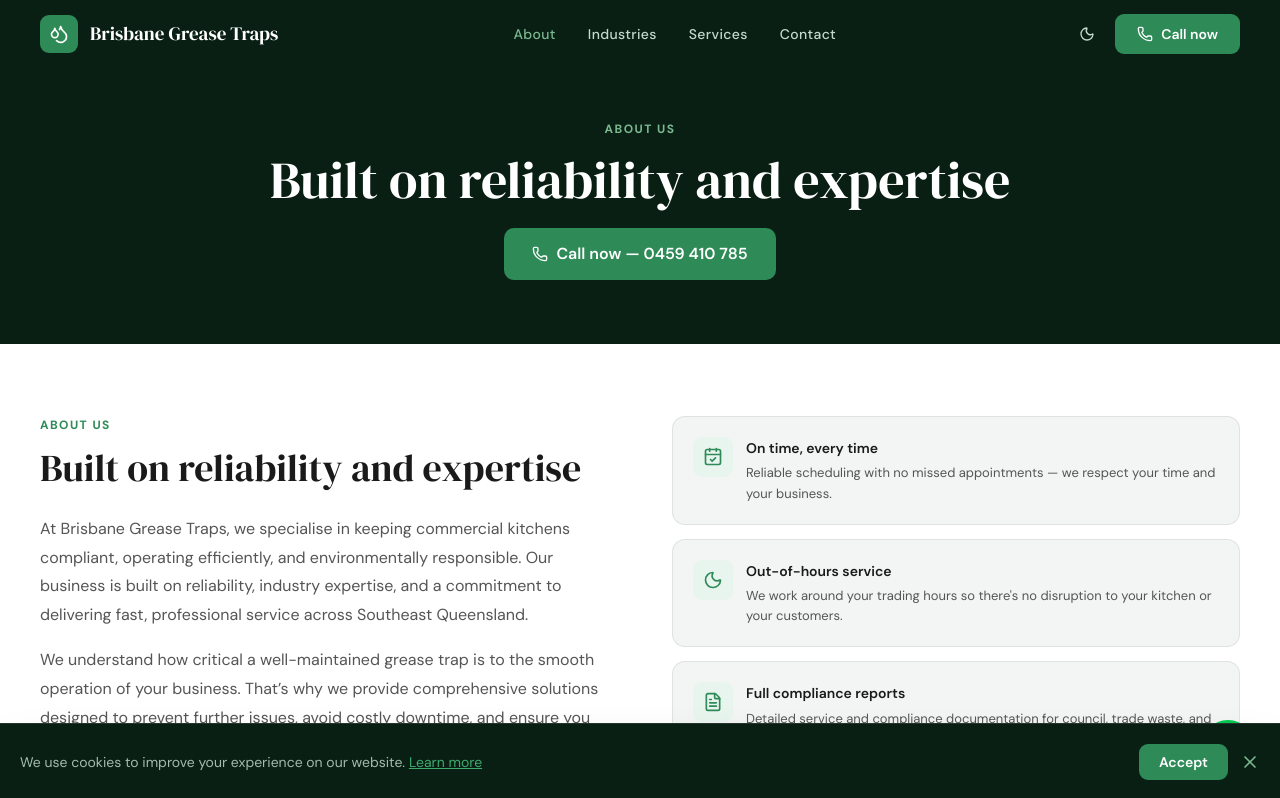
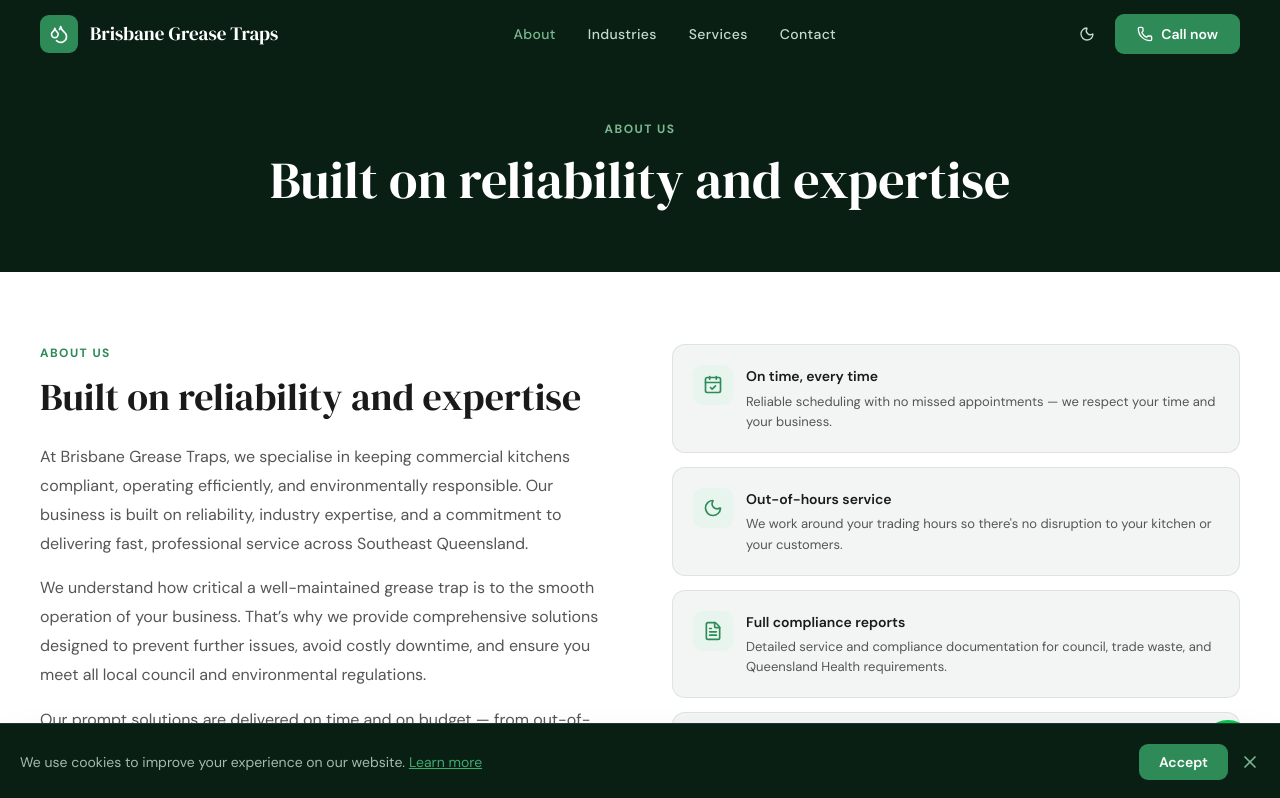
Before and after one commit to indigo165z/BGT, a Next.js app: page /about in a window 1280 px wide. Shown: the top 798 px of the page. Built offline with nearby package versions, Linux system fonts and the light colour scheme.

Commit message:
Remove "Call now" button from About page hero
Co-Authored-By: Claude Sonnet 4.6 <noreply@anthropic.com>

```diff
--- a/src/app/about/page.tsx
+++ b/src/app/about/page.tsx
@@ -1,10 +1,8 @@
 import type { Metadata } from "next";
-import { Phone } from "lucide-react";
 import AboutSection from "@/components/AboutSection";
 import IndustriesSection from "@/components/IndustriesSection";
 import WhyChooseUs from "@/components/WhyChooseUs";
 import HomeContactSection from "@/components/HomeContactSection";
-import { COMPANY } from "@/lib/constants";
 
 export const metadata: Metadata = {
   title: "About Us — Brisbane Grease Trap Specialists",
@@ -19,16 +17,9 @@ export default function AboutPage() {
       <section className="bg-[#0a1f14] pt-[88px] pb-16 px-6 lg:px-10">
         <div className="max-w-3xl mx-auto pt-8 text-center">
           <p className="text-[12px] font-bold tracking-[0.12em] uppercase text-[#7ab890] mb-3">About us</p>
-          <h1 className="font-serif text-[46px] sm:text-[52px] text-white leading-[1.1] mb-5">
+          <h1 className="font-serif text-[46px] sm:text-[52px] text-white leading-[1.1]">
             Built on reliability and expertise
           </h1>
-          <a
-            href={`tel:${COMPANY.phone}`}
-            className="inline-flex items-center gap-2 bg-[#2e8b57] hover:bg-[#3dab6e] text-white font-semibold px-7 py-[13px] rounded-[10px] transition-colors"
-          >
-            <Phone className="w-4 h-4" />
-            Call now — {COMPANY.phone}
-          </a>
         </div>
       </section>
 
```
